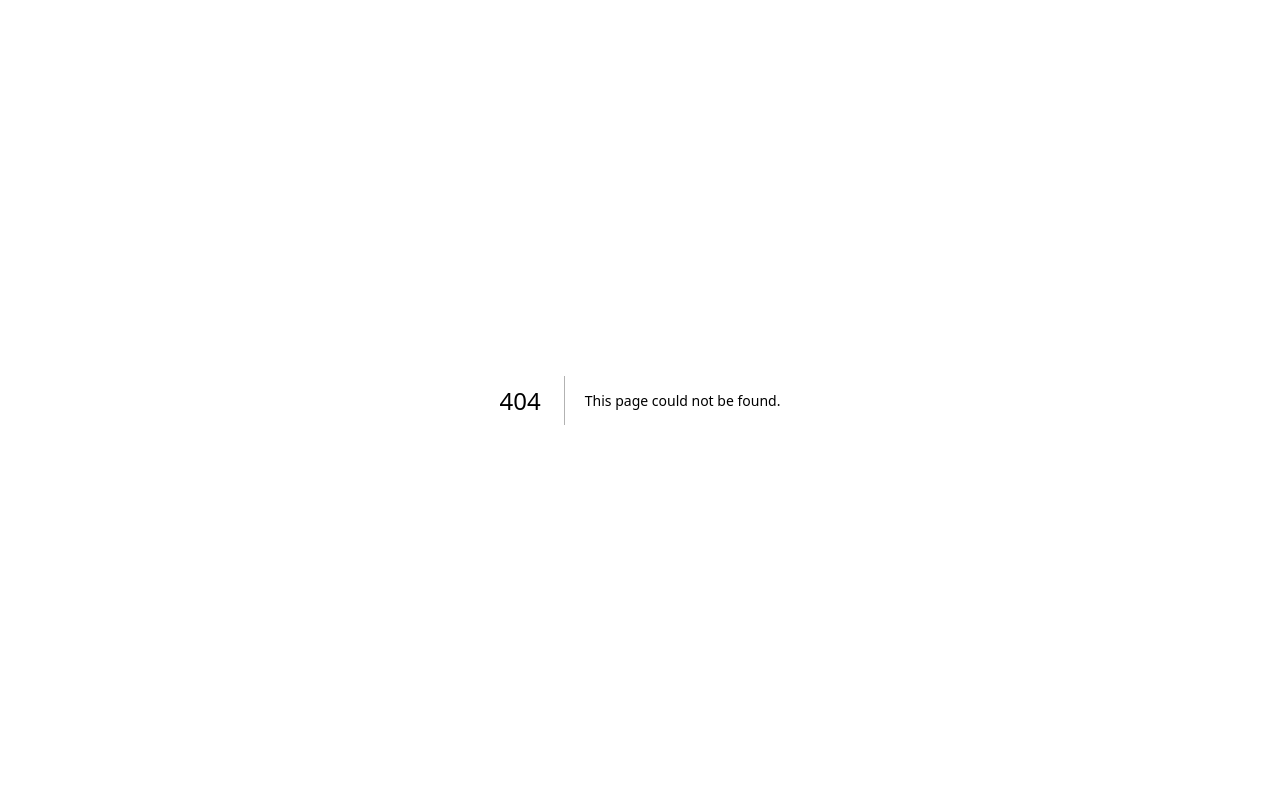
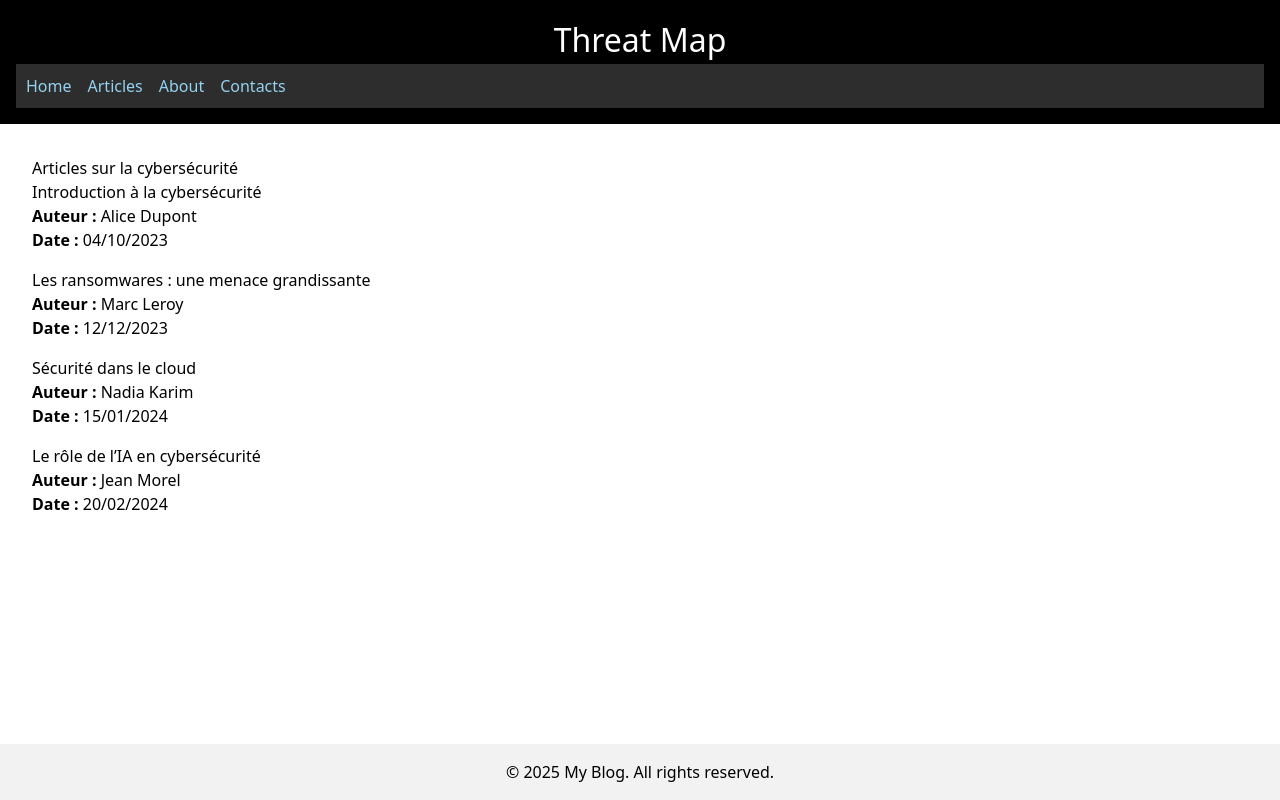
Before and after one commit to angel0x7/webtech-207, a Next.js app in the folder threat-map/: page /articles in a window 1280 px wide. Before the commit this address had no page. Built offline with nearby package versions, Linux system fonts and the light colour scheme.

Commit message:
fix:refactor folders bugs

```diff
--- /dev/null
+++ b/threat-map/src/app/about/page.tsx
@@ -0,0 +1,10 @@
+import Layout from "../components/layout";
+
+export default function About() {
+  return (
+    <Layout>
+      <h1>À propos</h1>
+      <p>Ce site est un petit blog d'articles sur la CyberSécuritéfait avec Next.js et React.</p>
+    </Layout>
+  );
+}
--- /dev/null
+++ b/threat-map/src/app/api/comments.ts
@@ -0,0 +1,81 @@
+import type { NextApiRequest, NextApiResponse } from 'next';
+
+
+let comments = [
+   {
+      id: 'e1a2b3c4-d5e6-47f8-9c1a-1234567890ab',
+      timestamp: 1717435049,
+      content: 'Super article pour débuter, merci !',
+      articleId: 'c1f7e8a2-8d12-4f11-bd72-7e0d6d9c1234',
+      author: 'Paul Martin'
+    },
+    {
+      id: 'f2b3c4d5-e6f7-48a9-9b2c-0987654321cd',
+      timestamp: 1717535049,
+      content: 'Les ransomwares sont vraiment effrayants, j’ai vu une PME en être victime récemment.',
+      articleId: 'a9d8b7c3-3c2a-4f41-9f77-8c9f5a8d5678',
+      author: 'Clara Dubois'
+    },
+    {
+      id: 'g3c4d5e6-f7g8-49b0-9c3d-2345678901ef',
+      timestamp: 1717635049,
+      content: 'Très intéressant ! La sécurité du cloud est souvent négligée.',
+      articleId: 'b3e4c2f9-5a1b-4e7c-98c1-2f8d7a6e9123',
+      author: 'Olivier Bernard'
+    },
+    {
+      id: 'h4d5e6f7-g8h9-40c1-9d4e-3456789012gh',
+      timestamp: 1717735049,
+      content: 'L’IA est clairement l’avenir de la cybersécurité.',
+      articleId: 'd7f5a2c1-6e9d-45b1-9a34-1c9f6e3b4567',
+      author: 'Sophie Laurent'
+    }
+];
+
+interface Comment {
+  id: string;
+  timestamp: number;
+  content: string;
+  articleId: string;
+  author: string;
+}
+
+interface NewComment {
+  articleId: string;
+  content: string;
+  author: string;
+}
+
+
+export default function handler(
+  req: NextApiRequest,
+  res: NextApiResponse
+) {
+  if (req.method === "GET") {
+    const { articleId } = req.query;
+    if (articleId) {
+      return res.status(200).json(comments.filter((c: Comment) => c.articleId === articleId));
+    }
+    return res.status(200).json(comments);
+  }
+
+  if (req.method === "POST") {
+    const { articleId, content, author } = req.body as NewComment;
+    if (!articleId || !content || !author) {
+      return res.status(400).json({ error: "Champs manquants " });
+    }
+
+    const newComment: Comment = {
+      id: Math.random().toString(36).substring(2, 9),
+      articleId,
+      content,
+      author,
+      timestamp: Date.now(),
+    };
+
+    comments.push(newComment);
+    return res.status(201).json(newComment);
+  }
+
+  return res.status(405).json({ error: "Méthode non autorisée" });
+}
--- /dev/null
+++ b/threat-map/src/app/articles/[id].tsx
@@ -0,0 +1,109 @@
+import { useRouter } from "next/router";
+import { useEffect, useState } from "react";
+import Layout from "../components/layout.jsx";
+import db from "../db.js";
+
+export default function ArticleDetail() {
+  const router = useRouter();
+  const { id } = router.query;
+
+  const article = db.articles.find((a) => a.id === id);
+
+  const [comments, setComments] = useState<Array<{ id: string; content: string; author: string }>>([]);
+  const [newComment, setNewComment] = useState("");
+  const [author, setAuthor] = useState("");
+
+  useEffect(() => {
+    if (id) {
+      fetch(`/api/comments?articleId=${id}`)
+        .then((res) => res.json())
+        .then((data) => setComments(data));
+    }
+  }, [id]);
+
+  // Add a comment
+  interface Comment {
+    id: string;
+    content: string;
+    author: string;
+  }
+
+  interface NewCommentPayload {
+    articleId: string | string[] | undefined;
+    content: string;
+    author: string;
+  }
+
+  const handleAddComment = async (
+    e: React.FormEvent<HTMLFormElement>
+  ): Promise<void> => {
+    e.preventDefault();
+    if (!newComment.trim() || !author.trim()) return;
+
+    const res = await fetch("/api/comments", {
+      method: "POST",
+      headers: { "Content-Type": "application/json" },
+      body: JSON.stringify({
+        articleId: id,
+        content: newComment,
+        author: author,
+      } as NewCommentPayload),
+    });
+
+    const data: Comment = await res.json();
+    setComments((prev) => [...prev, data]);
+    setNewComment("");
+    setAuthor("");
+  };
+
+  if (!article) {
+    return (
+      <Layout>
+        <h1>Article introuvable</h1>
+      </Layout>
+    );
+  }
+
+  return (
+    <Layout>
+      <h1>{article.title}</h1>
+      <p><strong>Auteur :</strong> {article.author}</p>
+      <p><strong>Date :</strong> {article.date}</p>
+      <p>{article.content}</p>
+
+      <h2 style={{ marginTop: "2rem" }}>Commentaires</h2>
+      {comments.length === 0 ? (
+        <p>Aucun commentaire pour cet article.</p>
+      ) : (
+        <ul>
+          {comments.map((c) => (
+            <li key={c.id} style={{ marginBottom: "1rem" }}>
+              <p>{c.content}</p>
+              <p><em>— {c.author}</em></p>
+            </li>
+          ))}
+        </ul>
+      )}
+
+      <h3>Ajouter un commentaire</h3>
+      <form onSubmit={handleAddComment}>
+        <input
+          type="text"
+          value={author}
+          onChange={(e) => setAuthor(e.target.value)}
+          placeholder="Votre nom"
+          style={{ width: "100%", marginBottom: "0.5rem", padding: "0.5rem" }}
+        />
+        <textarea
+          value={newComment}
+          onChange={(e) => setNewComment(e.target.value)}
+          placeholder="Votre commentaire..."
+          rows={3}
+          style={{ width: "100%", marginBottom: "0.5rem", padding: "0.5rem" }}
+        />
+        <br />
+        <button type="submit">Publier</button>
+      </form>
+    </Layout>
+  );
+}
--- /dev/null
+++ b/threat-map/src/app/articles/page.tsx
@@ -0,0 +1,24 @@
+import Layout from "../components/layout";
+import db from "../db";
+import Link from "next/link";
+
+export default function Articles() {
+  return (
+    <Layout>
+      <h1>Articles sur la cybersécurité</h1>
+      <ul>
+        {db.articles.map(article => (
+          <li key={article.id} style={{ marginBottom: "1rem" }}>
+            <h2>
+              <Link href={`/articles/${article.id}`}>
+                {article.title}
+              </Link>
+            </h2>
+            <p><strong>Auteur :</strong> {article.author}</p>
+            <p><strong>Date :</strong> {article.date}</p>
+          </li>
+        ))}
+      </ul>
+    </Layout>
+  );
+}
--- /dev/null
+++ b/threat-map/src/app/contacts/page.tsx
@@ -0,0 +1,10 @@
+import Layout from "../components/layout";
+
+export default function Contacts() {
+  return (
+    <Layout>
+      <h1>Contacts</h1>
+      <p>Vous pouvez nous écrire à : <a href="mailto:michael.adda@edu.ece.fr">michael.adda@edu.ece.fr</a></p>
+    </Layout>
+  );
+}
```
